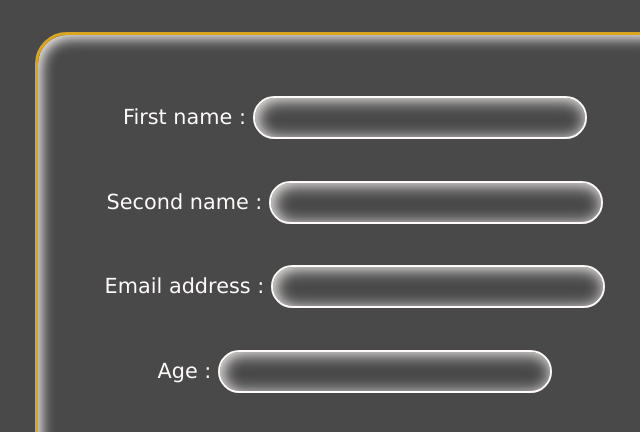
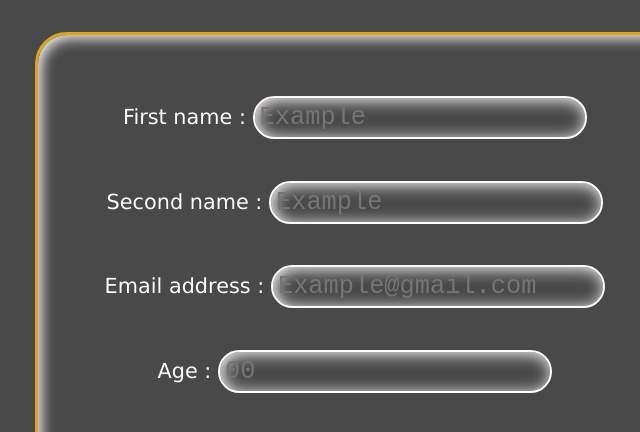
Before and after one commit to Rahand-amin/Form, a plain HTML site: page index.html in a window 1280 px wide. Shown: the top 432 px of the page, 10-650 px from the left. Drawn offline with Linux system fonts and the light colour scheme.

Commit message:
Update index.html

```diff
--- a/index.html
+++ b/index.html
@@ -12,19 +12,19 @@
     <form action="#">
         <div>
             <label for="firstname">First name :</label>
-            <input type="text" name="firstname" value="" id="f-name">
+            <input type="text" name="firstname" value="" id="f-name" placeholder="Example">
         </div>
         <div>
             <label for="secondname">Second name :</label>
-            <input type="text" name="secondname" value="" id="s-name" >
+            <input type="text" name="secondname" value="" id="s-name"  placeholder="Example">
         </div>
         <div>
             <label for="email">Email address :</label>
-            <input type="email" name="firstname" value="" id="email" >
+            <input type="email" name="firstname" value="" id="email" placeholder="Example@gmail.com">
         </div>
         <div>
             <label for="age">Age :</label>
-            <input type="text" name="age" value="" id="taman">
+            <input type="text" name="age" placeholder="00" value="" id="taman">
         </div>
         <div id="genders">
             <p>Gender :</p>
```
